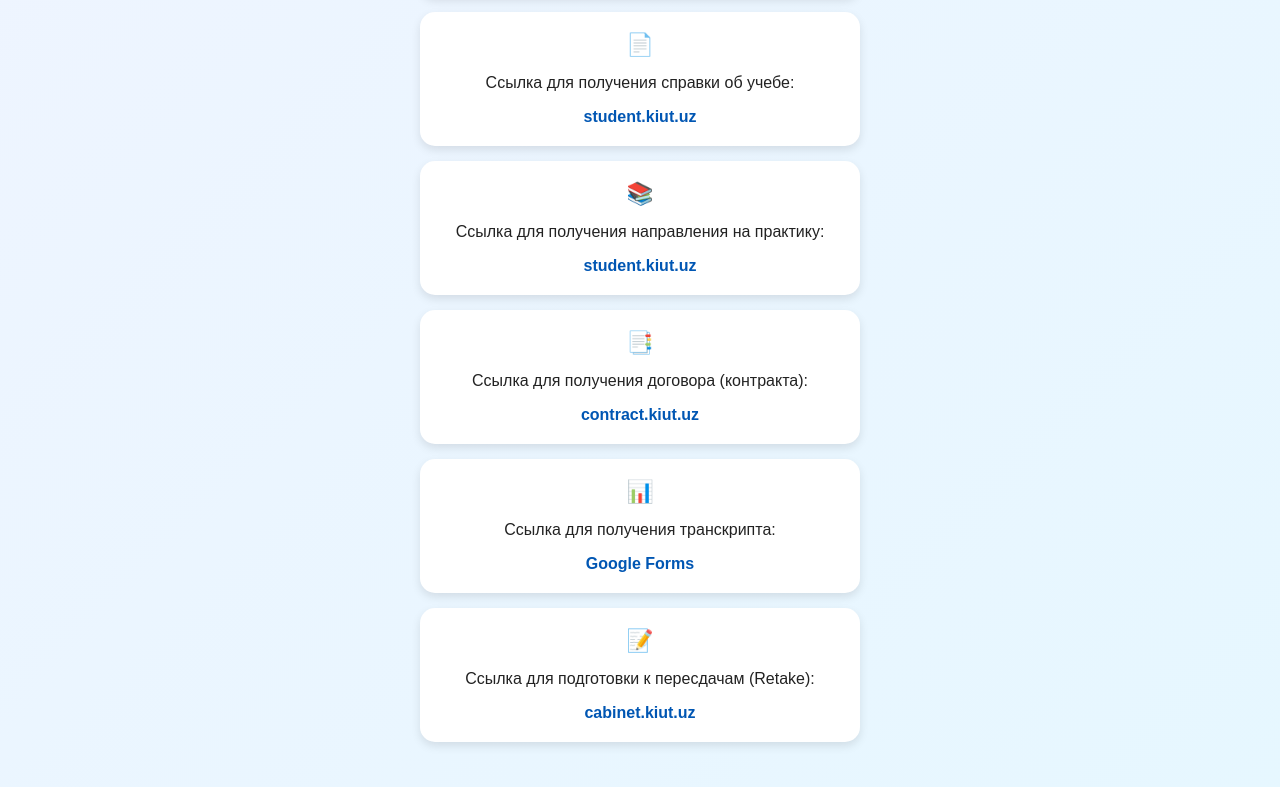
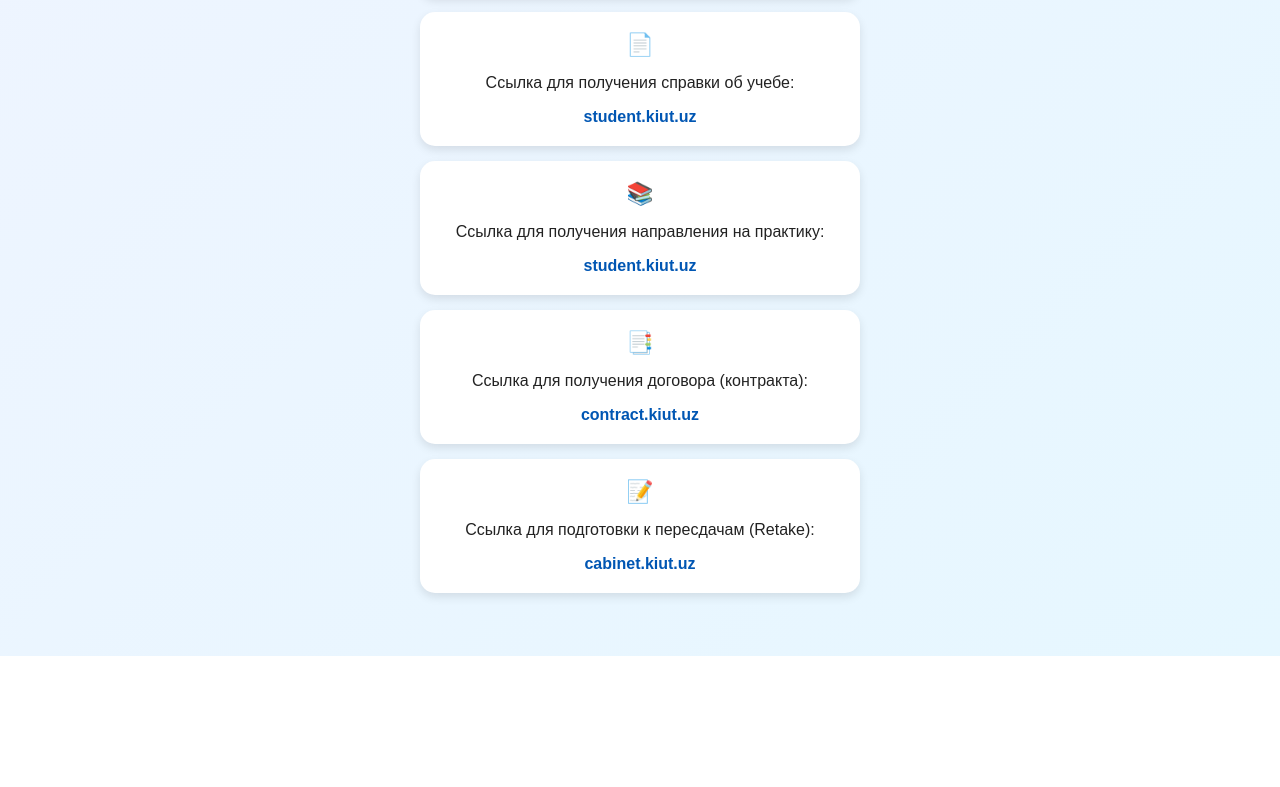
Before and after one commit to Maks27428/maks.github.io, a plain HTML site: page index.html in a window 1280 px wide. Shown: the part 571-1358 px from the top of the page. After the commit the page ends 1227 px from the top, so only its background shows below. Drawn offline with Linux system fonts and the light colour scheme.

Commit message:
Update index.html

```diff
--- a/index.html
+++ b/index.html
@@ -83,16 +83,11 @@
   </div>
 
   <div class="card">
-    <div class="emoji">📊</div>
-    <p>Ссылка для получения транскрипта:</p>
-    <a href="https://docs.google.com/forms/" target="_blank">Google Forms</a>
-  </div>
-
-  <div class="card">
     <div class="emoji">📝</div>
     <p>Ссылка для подготовки к пересдачам (Retake):</p>
     <a href="https://cabinet.kiut.uz" target="_blank">cabinet.kiut.uz</a>
   </div>
 
 </body>
+
 </html>
```
